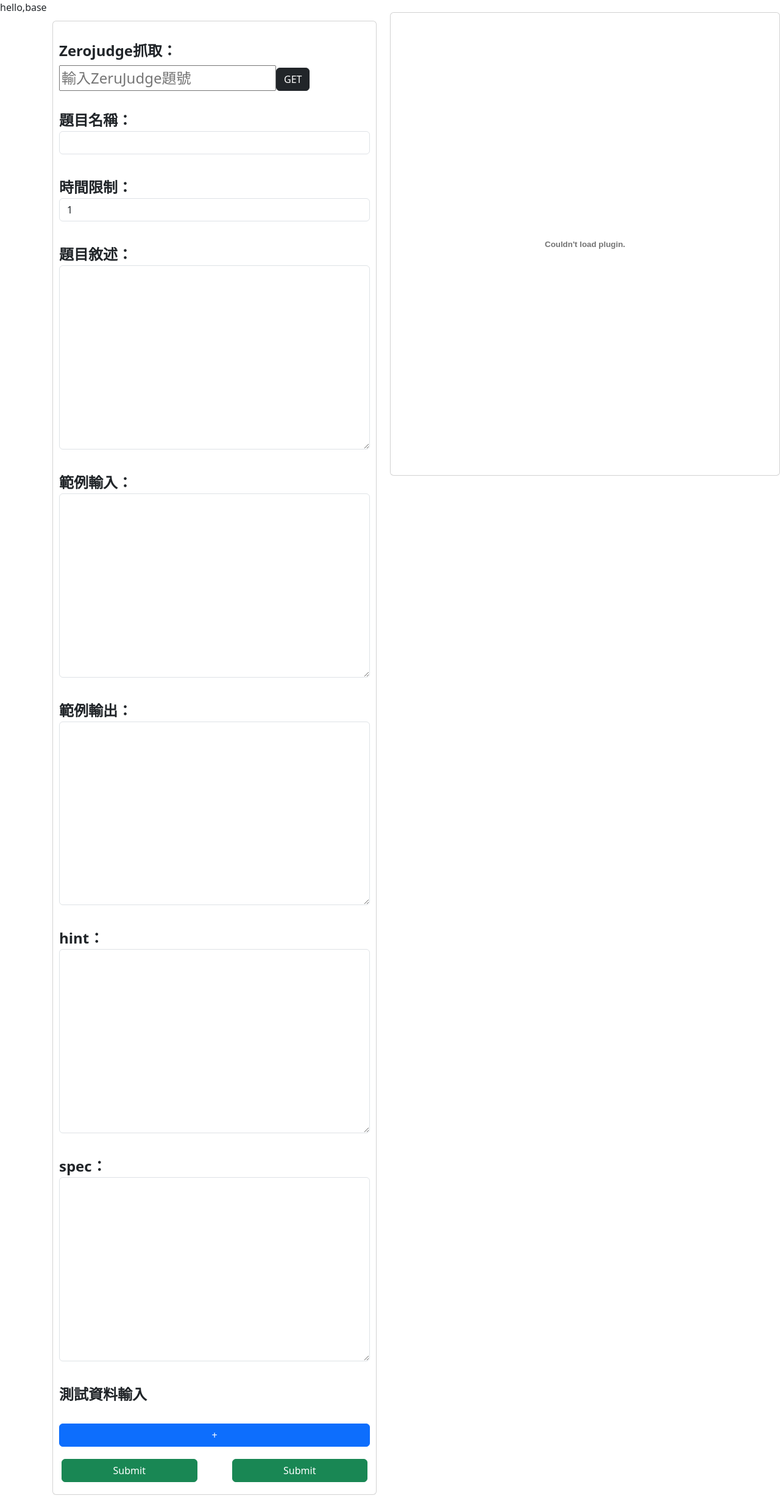
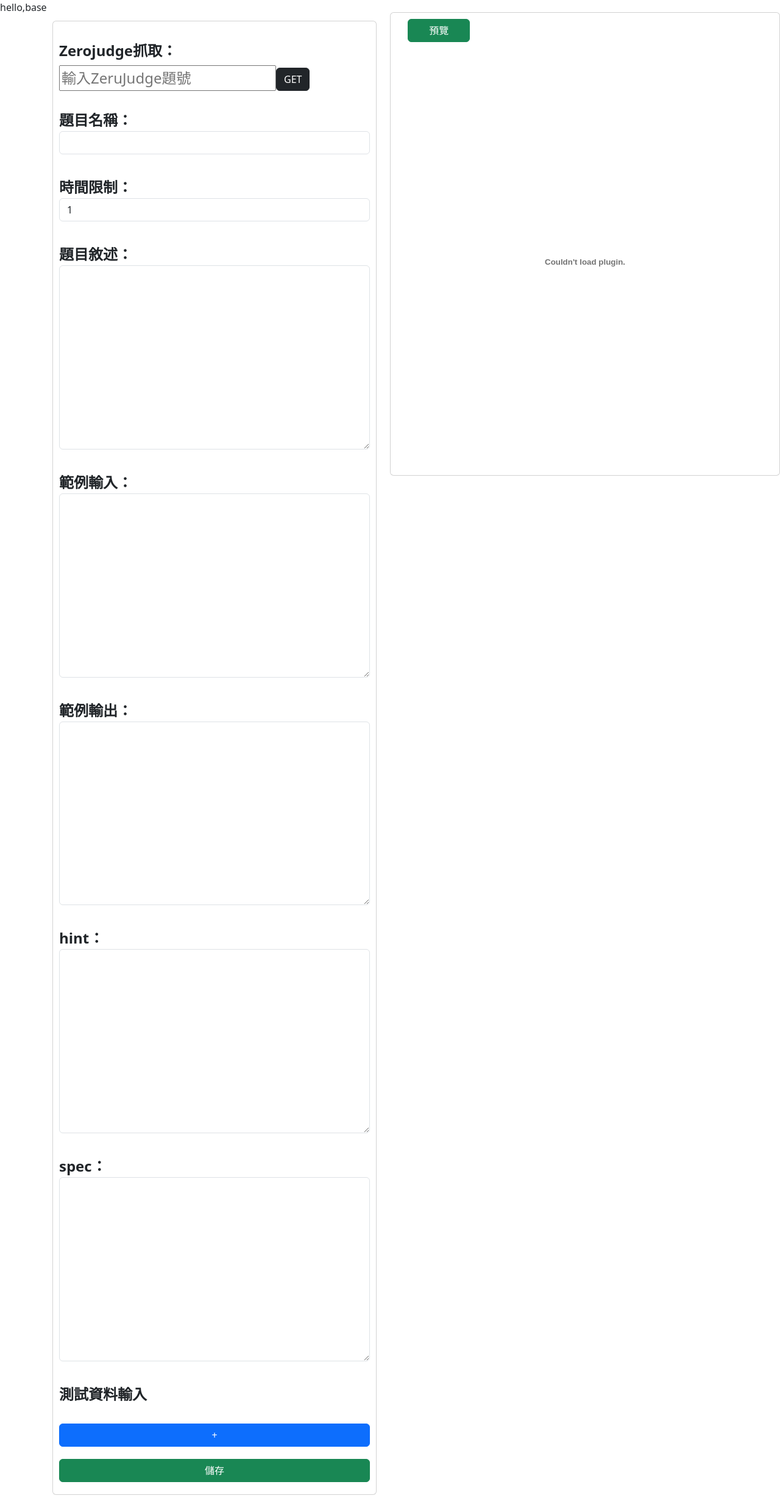
Before and after one commit to 10946009/latexPDF-django, a Django app: template templates/create.html in a window 1280 px wide. Shown: the whole page at 61% size. Run offline with Django 5.2, Linux system fonts and the light colour scheme; the template is opened without the code that fills it: values that come from a table or form of the project are taken from there, others are empty; some libraries are stand-ins or nearby versions.

Commit message:
新增預覽按鈕

```diff
--- a/templates/create_form.html
+++ b/templates/create_form.html
@@ -32,7 +32,7 @@
                                     {{ field }}
                                 </div>
                                 {% endfor %}
-                                <button type="button" class="btn btn-danger col-md-1" onclick="InputOutputRemove();" >X</button>
+                                <button type="button" class="btn btn-danger col-md-1" onclick="InputOutputRemove({{cid}});" >X</button>
 
                                 <hr>
                             </div>
@@ -41,14 +41,14 @@
                 </div>
 
                 <button class="btn btn-primary"onclick="addFormset()">+</button> <!-- Add this line -->
-                <div class="row justify-content-between">
-                    <button class="btn btn-success col-md-5 mx-3" type="submit">Submit</button>
-                    <button class="btn btn-success col-md-5 mx-3" type="submit">Submit</button>
-                </div>
+                {% comment %} <div class="row justify-content-between"> {% endcomment %}
+                    <button class="btn btn-success" type="submit">儲存</button>
+                {% comment %} </div> {% endcomment %}
 
             </form>
         </div>
         <div class="col-md-6 card fix-div-right" >
+            <button class="btn btn-success col-md-2 mx-3" onclick="PreviewPDF()">預覽</button>
                 <embed src="{% static "latex/" %}{{cid}}/dom/problem.pdf" width="100%" height="100%" type="application/pdf">
         </div>
     </div>
@@ -124,6 +124,7 @@
         totalForms.value = parseInt(totalForms.value) -1;
         ResetOrder();
     }
+    //重新排序數字編號
     function ResetOrder(){
         // input-output-number class=io-number
         const allNumber = $('.io-number');
@@ -137,6 +138,9 @@
             allNumber[i].innerHTML ='#'+ count;
             count++;
         }
+    }
+
+    function PreviewPDF(cid){
 
     }
 </script>
```
